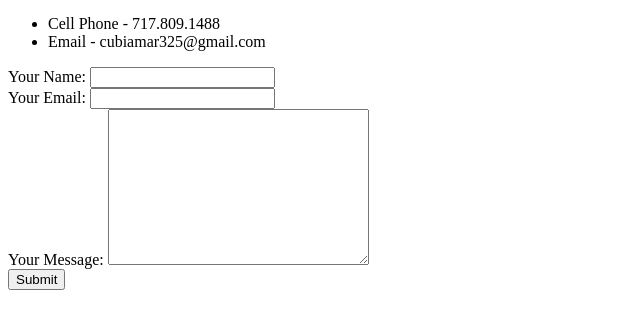
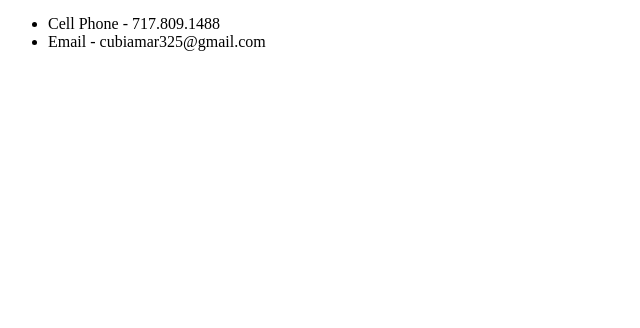
Before and after one commit to cubiamar/CV, a plain HTML site: page Contact-Info.html in a window 1280 px wide. Shown: the part 44-372 px from the top of the page, without its empty margins (0-640 px from the left). Drawn offline with Linux system fonts and the light colour scheme.

Commit message:
Update Contact-Info.html

```diff
--- a/Contact-Info.html
+++ b/Contact-Info.html
@@ -10,15 +10,5 @@
       <li>Cell Phone - 717.809.1488</li>
       <li>Email - cubiamar325@gmail.com</li>
     </ul>
-
-    <form action="mailto: cubiamar18@gmail.com" method="post" enctype="text/plain">
-      <label>Your Name:</label>
-      <input type="text" name="yourName" value=""><br>
-      <label>Your Email:</label>
-      <input type="email" name="yourEmail" value=""><br>
-      <label>Your Message:</label>
-      <textarea name="yourMessage" rows="10" cols="30"></textarea><br>
-      <input type="submit" name="">
-    </form>
   </body>
 </html>
```
